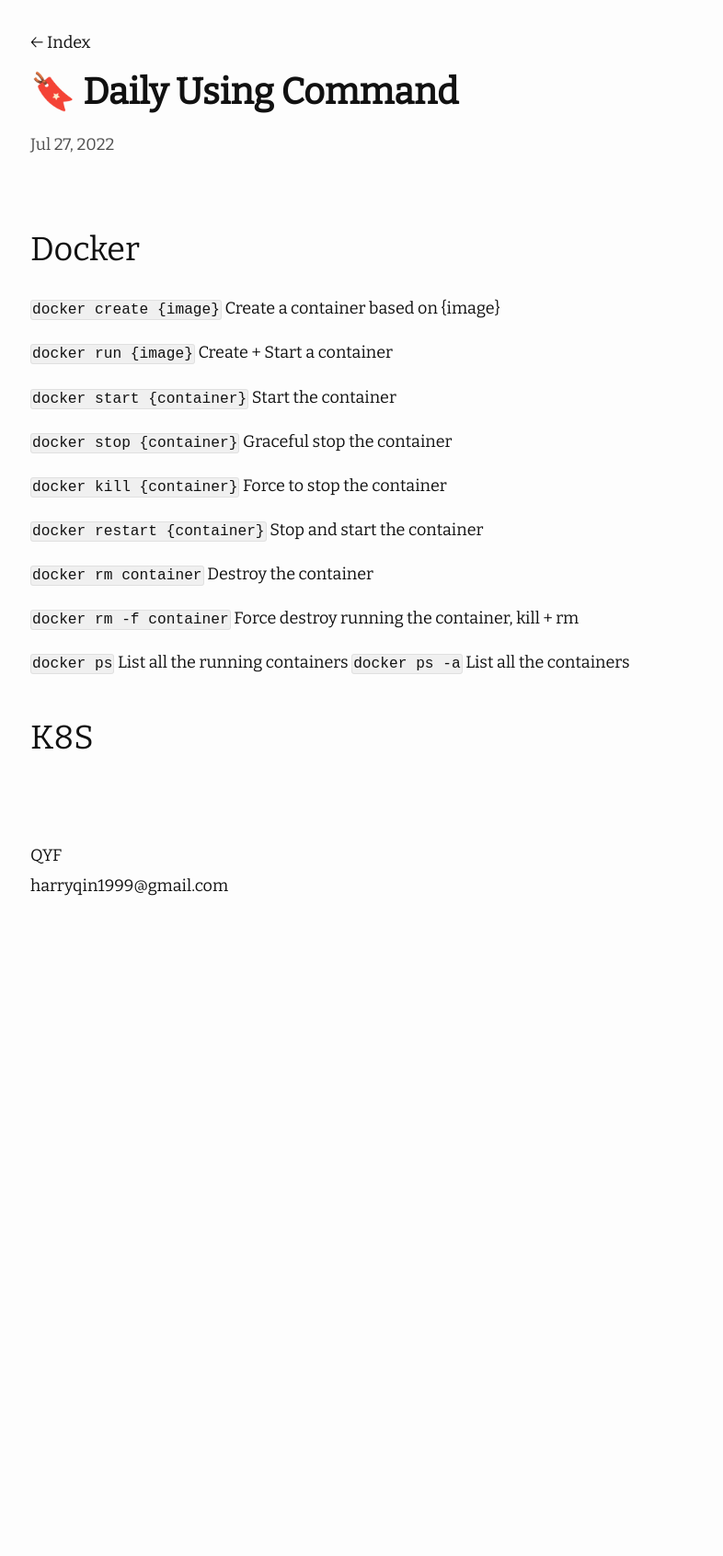
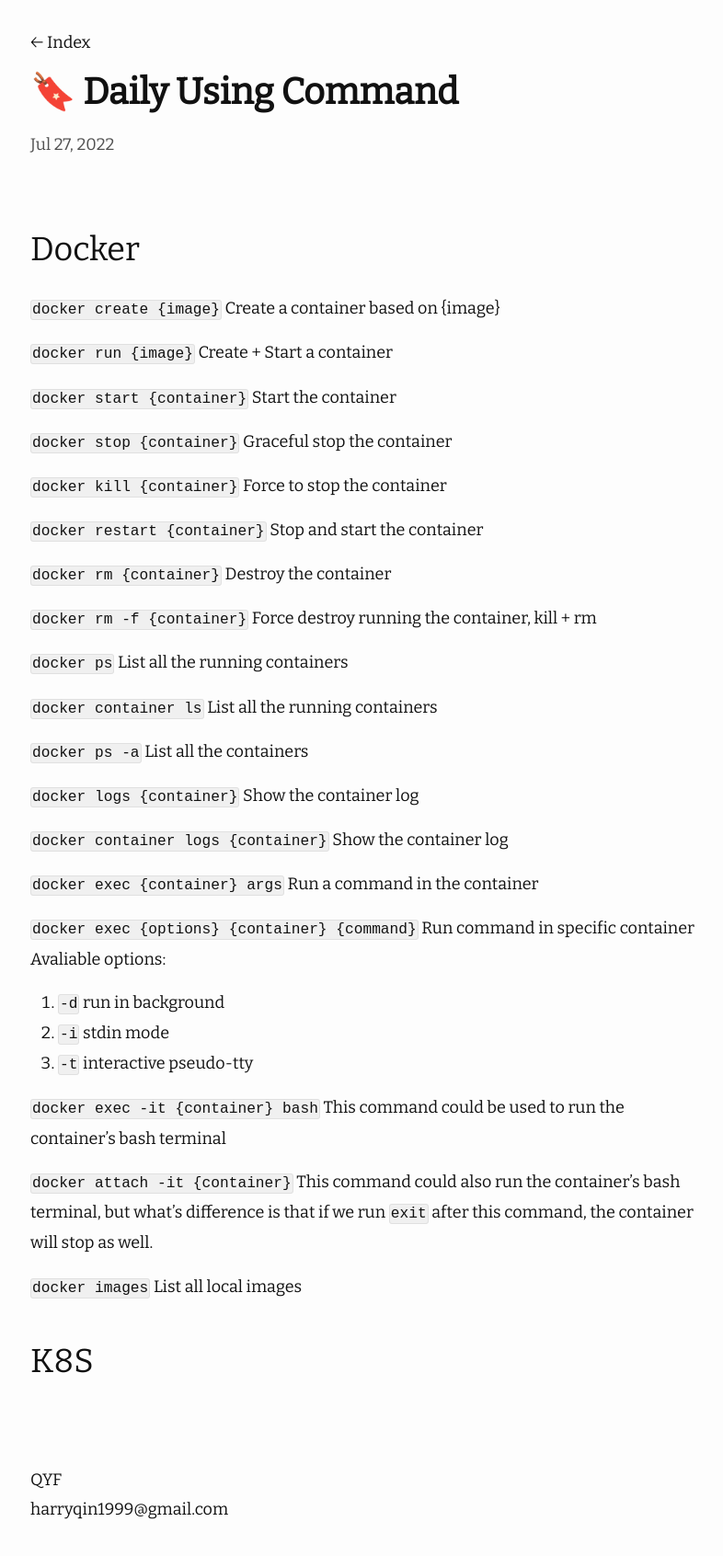
Before and after one commit to HarryQin99/HarryQin99.github.io, a Jekyll site: the page built from _posts/2022-07-27-Command.md, in a window 1280 px wide. Shown: the whole page at 92% size, without its empty margins (237-1023 px from the left). Built offline with Jekyll 4.4.1, drawn with Linux system fonts in a browser that asks for light colours; nearby versions of some CDN libraries; before the commit the page ends 1014 px from its top, so only the background shows below that.

Commit message:
Add post: Command

```diff
--- a/_posts/2022-07-27-Command.md
+++ b/_posts/2022-07-27-Command.md
@@ -17,11 +17,32 @@ date: 2022-07-27 00:00
 
 `docker restart {container}` Stop and start the container
 
-`docker rm container` Destroy the container
+`docker rm {container}` Destroy the container
 
-`docker rm -f container` Force destroy running the container, kill + rm
+`docker rm -f {container}` Force destroy running the container, kill + rm
 
 `docker ps` List all the running containers
+
+`docker container ls` List all the running containers
+
 `docker ps -a` List all the containers
 
+`docker logs {container}` Show the container log
+
+`docker container logs {container}` Show the container log
+
+`docker exec {container} args` Run a command in the container
+
+`docker exec {options} {container} {command}` Run command in specific container
+Avaliable options:
+1. `-d` run in background
+2. `-i` stdin mode
+3. `-t` interactive pseudo-tty
+
+`docker exec -it {container} bash` This command could be used to run the container's bash terminal
+
+`docker attach -it {container}` This command could also run the container's bash terminal, but what's difference is that if we run `exit` after this command, the container will stop as well.
+
+`docker images` List all local images
+
 ## K8S
```
Also changed, not shown: about.md (+0 -1 lines).
